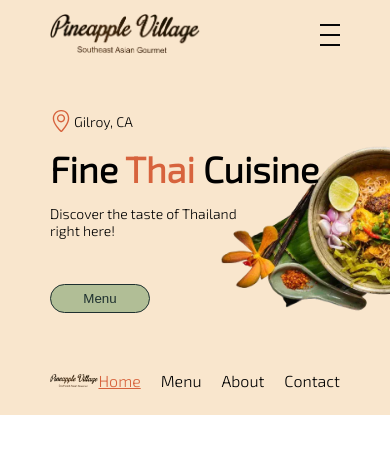
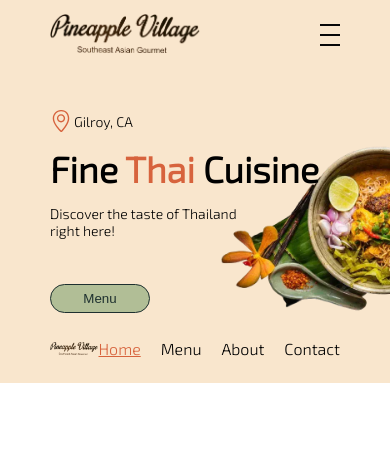
Before and after one commit to svizzusi/pineappleVillage, a React (Vite) app: page / in a window 390 px wide. Shown: the top 454 px of the page. Built offline with nearby package versions, Linux system fonts and the light colour scheme.

Commit message:
Edited the height of hero section on media queries

```diff
--- a/src/components/Home/Hero.module.css
+++ b/src/components/Home/Hero.module.css
@@ -113,7 +113,7 @@ Media Queries
         top: 60px;
     }
     .heroContainer {
-        height: 400px;
+        height: fit-content;
     }
 }
 @media screen and (max-width:716px) {
@@ -126,9 +126,6 @@ Media Queries
         max-width: 450px;
         top: 70px;
     }
-    .heroContainer {
-        height: 350px;
-    }
 }
 @media screen and (max-width:684px) {
 
@@ -138,9 +135,6 @@ Media Queries
 
     .heroSectionImage {
         max-width: 400px;
-    }
-    .heroContainer {
-        height: 300px;
     }
 }
 @media screen and (max-width:649px) {
@@ -162,9 +156,6 @@ Media Queries
     .heroSectionImage {
         top: 90px;
     }
-    .heroContainer {
-        height: 300px;
-    }
 }
 @media screen and (max-width:605px) {
 
@@ -175,9 +166,6 @@ Media Queries
     .heroSectionImage {
         max-width: 350px;
         top: 100px;
-    }
-    .heroContainer {
-        height: 275px;
     }
 }
 @media screen and (max-width:568px) {
```
